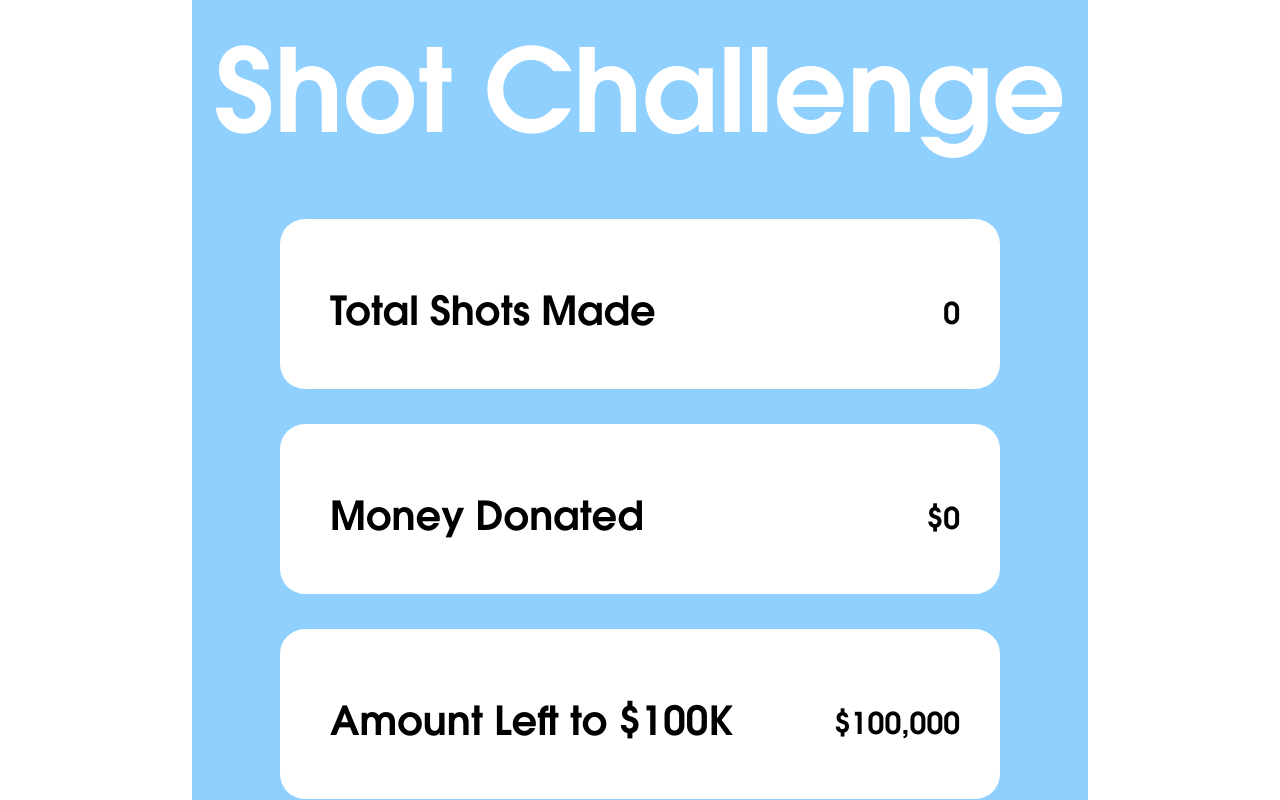
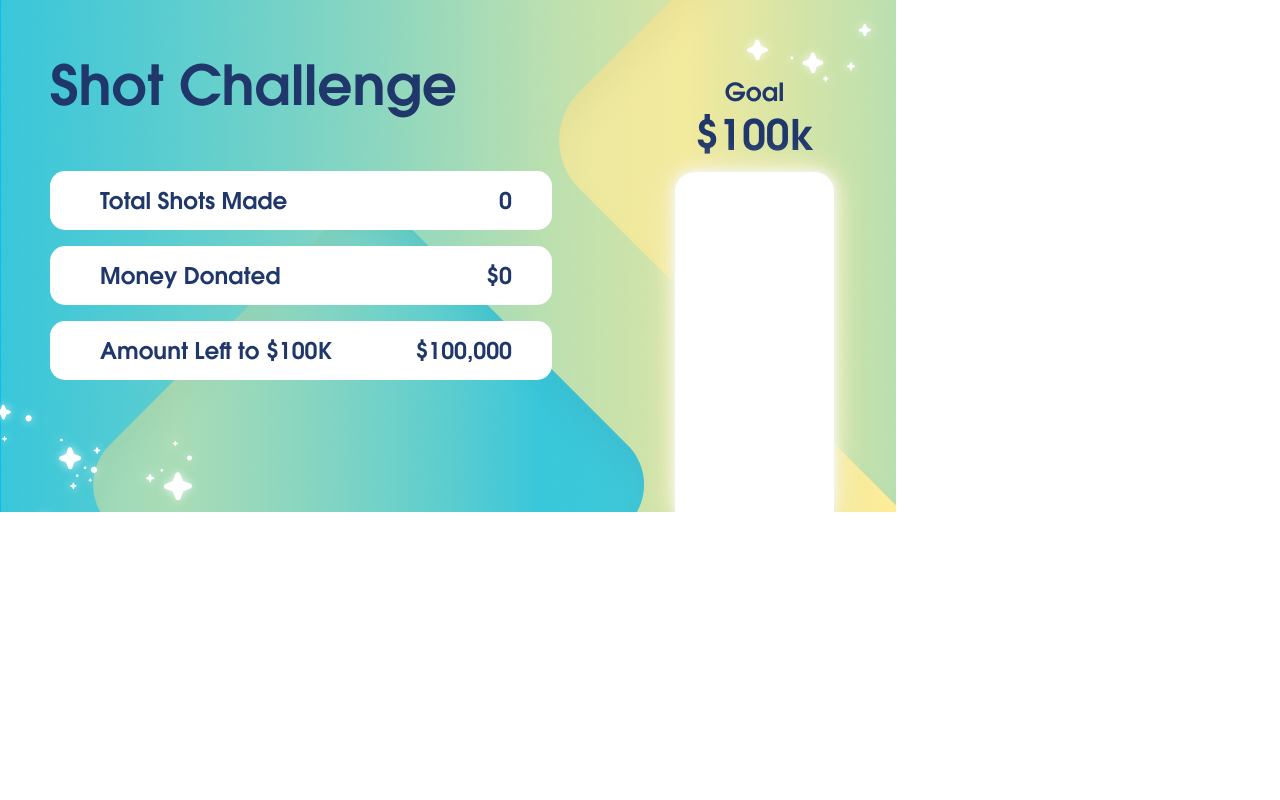
Before and after one commit to george-p-johnson/DF25-DFgives, a Vue app: page / in a window 1280 px wide. Built offline with nearby package versions, Linux system fonts and the light colour scheme; no server answers.

Commit message:
Design update
testing script to test progress bar

```diff
--- a/src/assets/main.css
+++ b/src/assets/main.css
@@ -8,39 +8,14 @@
 }
 
 html, body {
-  width: 100vw;
-  height: 100vh;
-  margin: 0;
+    height: 512px;
+    width: 896px;
     padding: 0;
     overflow: hidden;
     overflow-y: hidden;
     overflow-x: hidden;
     overscroll-behavior: none;
 }
-
-body {
-  transition:
-    color 0.5s,
-    background-color 0.5s;
-  line-height: 1.6;
-  font-family:
-    Inter,
-    -apple-system,
-    BlinkMacSystemFont,
-    'Segoe UI',
-    Roboto,
-    Oxygen,
-    Ubuntu,
-    Cantarell,
-    'Fira Sans',
-    'Droid Sans',
-    'Helvetica Neue',
-    sans-serif;
-  text-rendering: optimizeLegibility;
-  -webkit-font-smoothing: antialiased;
-  -moz-osx-font-smoothing: grayscale;
-}
-
 
 /*=========================================================
 
--- a/src/components/Leaderboard.vue
+++ b/src/components/Leaderboard.vue
@@ -1,9 +1,10 @@
 <template>
     <div id="container">
-    <!-- <img id="logo" src="/img/logo.png"> -->
+        <!-- Leaderboard-style entries -->
+        <div>
+            <ul>
                 <h2 id="header">Shot Challenge</h2>
 
-    <ul>
                 <li v-for="(entry, index) in entries" :key="index" class="leaderboard-item">
                     <div class="info">
                     <span class="name">{{ entry.name }}</span>
@@ -12,52 +13,54 @@
                 </li>
             </ul>
         </div>
+
+
+        <!-- Progress Bar Section -->
+        <div id="progressbar-wrapper">
+            <h3 id="goal">Goal<br><span id="goal-amount">$100k</span></h3>
+            <div class="progress-container">
+                <div class="progress-bar" :style="{ height: progressPercent + '%' }"></div>
+
+                <div class="progress-label">
+                    ${{ moneyDonated.toLocaleString() }} <span id="raised">Raised</span>
+                </div>
+            </div>
+        </div>
+
+    </div>
 </template>
 
 <style scoped>
 #container {
-  margin: 0 auto;
-  display: table;
-  background-color: #90D0FE;
     height: 512px;
     width: 896px;
-  /* background-image: url('/img/bg.png'); */
+    position: relative;
+    background-image: url("/img/bg.png");
 }
 
-/* #logo {
-  margin: 90px auto 50px auto;
-  display: table;
-  width: 400px;
-} */
-
 #header {
-  color: #ffffff;
-  margin: 0 auto;
-  display: table;
+    color: #1F376A;
+    margin-bottom: 50px;
     font-family: "AvantGardeForSalesforce-Demi", sans-serif;
-  font-size: 115px;
+    font-size: 55px;
 }
 
 ul {
     list-style: none;
-  padding: 0;
+    padding: 50px 0 0 50px;
 }
 
 .leaderboard-item {
     position: relative;
     margin-bottom: 1rem;
-  height: 170px;
-  width: 720px;
+    height: 59px;
+    width: 502px;
     background-color: #ffffff;
-  border-radius: 25px;
-  color: #000000;
-  text-align: left;
+    border-radius: 15px;
+    color: #1F376A;
     text-indent: 125px;
-  line-height: 100px;
-  font-size: 80px;
+    font-size: 23px;
     font-family: "AvantGardeForSalesforce-Demi", sans-serif;
-  margin: 35px auto;
-  display: block;
 }
 
 .info {
@@ -69,28 +72,99 @@ ul {
 .name {
     right: 75px;
     position: relative;
-    font-size: 40px;
+    font-size: 23px;
 }
 
 .score {
     position: absolute;
     right: 0;
     padding-right: 40px;
-  font-size: 30px;
-  top: 50%;
+    font-size: 23px;
+    top: 40%;
     transform: translateY(-40%);
 }
+
+/*=========================================================
+
+Progressbar
+
+=========================================================*/
+#progressbar-wrapper {
+    position: absolute;
+    text-align: center;
+    width: 159px;
+    margin-right: 62px;
+    bottom: 0;
+    right: 0;
+}
+
+#goal {
+    display: block;
+    margin-bottom: 10px;
+    font-size: 25px;
+    font-weight: bold;
+    color: #1F376A;
+    font-family: "AvantGardeForSalesforce-Demi", sans-serif;
+}
+
+#goal-amount {
+    font-size: 42px;
+}
+
+.progress-container {
+    position: absolute;
+    height: 340px;
+    background-color: #fff;
+    border-radius: 20px 20px 0 0;
+
+    position: relative;
+    overflow: hidden;
+    display: flex;
+    flex-direction: column;   /* stack label on top of bar */
+    align-items: center;
+    justify-content: flex-end; /* keep bar at bottom */
+
+      box-shadow: 0 0 10px #ECFAFE, /* Inner glow */
+              0 0 20px #F9F1CF, /* Medium glow */
+              0 0 30px #F9F1CF; /* Outer glow */
+}
+
+.progress-bar {
+    width: 100%;
+    height: 0%; /* will grow upward */
+    background: linear-gradient(to top,rgba(255, 120, 79, 0.2) 0%, rgba(255, 120, 79, 1) 100%);
+    border-radius: 20px 20px 0 0;
+    transition: height 0.5s ease-in-out;
+}
+
+.progress-label {
+    position: absolute;
+    bottom: 20px;
+    left: 50%;
+    transform: translateX(-50%);
+    font-family: "AvantGardeForSalesforce-Demi", sans-serif;
+    font-size: 30px;
+    color: #ffffff;
+    font-weight: bold;
+    line-height: 35px;
+}
+
+#raised {
+    margin: 0 auto;
+    display: table;
+    font-size: 15px;
+    font-family: "AvantGardeForSalesforce-Demi", sans-serif;
+}
 </style>
+
+
+
 
 <script setup>
 import { onMounted, onUnmounted, computed } from 'vue';
 import { store } from '../store.js';
 
-// Use Netlify Functions endpoint
 const SHOTS_API_URL = '/api/shots';
-// const SHOTS_API_URL = 'https://script.google.com/macros/s/AKfycbx3Ve1GOp90lyHgugxSZ7uSVMJaq6a4bXqCd-Imn0O5MikCV1010kjBLlIBQAHTfGFf/exec';
-
-
 
 let intervalId = null;
 
@@ -105,24 +179,39 @@ const fetchShots = async () => {
   }
 };
 
+
+
+
+
 onMounted(() => {
-  fetchShots(); // initial fetch
-  intervalId = setInterval(fetchShots, 5000); // poll every 5s
+  // 🚨 for testing only
+//   store.totalShots = 10000; // try different numbers
+
+  // production
+  fetchShots();
+  intervalId = setInterval(fetchShots, 5000);
 });
+
+
+
+
+
 
 onUnmounted(() => {
   clearInterval(intervalId);
 });
 
-const entries = computed(() => {
-  const totalShots = store.totalShots || 0;
-  const moneyDonated = totalShots * 5;
-  const amountLeft = Math.max(100000 - moneyDonated, 0);
+// Calculated values
+const totalShots = computed(() => store.totalShots || 0);
+const moneyDonated = computed(() => totalShots.value * 5);
+const amountLeft = computed(() => Math.max(100000 - moneyDonated.value, 0));
+const progressPercent = computed(() =>
+  Math.min((moneyDonated.value / 100000) * 100, 100)
+);
 
-  return [
-    { name: 'Total Shots Made', value: totalShots.toLocaleString() },
-    { name: 'Money Donated', value: `$${moneyDonated.toLocaleString()}` },
-    { name: 'Amount Left to $100K', value: `$${amountLeft.toLocaleString()}` },
-  ];
-});
+const entries = computed(() => [
+  { name: 'Total Shots Made', value: totalShots.value.toLocaleString() },
+  { name: 'Money Donated', value: `$${moneyDonated.value.toLocaleString()}` },
+  { name: 'Amount Left to $100K', value: `$${amountLeft.value.toLocaleString()}` },
+]);
 </script>
--- /dev/null
+++ b/src/components/LeaderboardOG.vue
@@ -0,0 +1,122 @@
+<template>
+  <div id="container">
+    <!-- <img id="logo" src="/img/logo.png"> -->
+    <h2 id="header">Shot Challenge</h2>
+
+    <ul>
+      <li v-for="(entry, index) in entries" :key="index" class="leaderboard-item">
+        <div class="info">
+          <span class="name">{{ entry.name }}</span>
+          <span class="score">{{ entry.value }}</span>
+        </div>
+      </li>
+    </ul>
+  </div>
+</template>
+
+<style scoped>
+#container {
+  margin: 0 auto;
+  display: table;
+  background-color: #90D0FE;
+  height: 512px;
+  width: 896px;
+  /* background-image: url('/img/bg.png'); */
+}
+
+#header {
+  color: #ffffff;
+  margin: 0 auto;
+  display: table;
+  font-family: "AvantGardeForSalesforce-Demi", sans-serif;
+  font-size: 115px;
+}
+
+ul {
+  list-style: none;
+  padding: 0;
+}
+
+.leaderboard-item {
+  position: relative;
+  margin-bottom: 1rem;
+  height: 170px;
+  width: 720px;
+  background-color: #ffffff;
+  border-radius: 25px;
+  color: #000000;
+  text-align: left;
+  text-indent: 125px;
+  line-height: 100px;
+  font-size: 80px;
+  font-family: "AvantGardeForSalesforce-Demi", sans-serif;
+  margin: 35px auto;
+  display: block;
+}
+
+.info {
+  position: relative;
+  top: 50%;
+  transform: translateY(-50%);
+}
+
+.name {
+    right: 75px;
+    position: relative;
+    font-size: 40px;
+}
+
+.score {
+  position: absolute;
+  right: 0;
+  padding-right: 40px;
+  font-size: 30px;
+  top: 50%;
+  transform: translateY(-40%);
+}
+</style>
+
+<script setup>
+import { onMounted, onUnmounted, computed } from 'vue';
+import { store } from '../store.js';
+
+// Use Netlify Functions endpoint
+const SHOTS_API_URL = '/api/shots';
+// const SHOTS_API_URL = 'https://script.google.com/macros/s/AKfycbx3Ve1GOp90lyHgugxSZ7uSVMJaq6a4bXqCd-Imn0O5MikCV1010kjBLlIBQAHTfGFf/exec';
+
+
+
+let intervalId = null;
+
+const fetchShots = async () => {
+  try {
+    const response = await fetch(SHOTS_API_URL);
+    if (!response.ok) throw new Error(`HTTP ${response.status}`);
+    const data = await response.json();
+    store.totalShots = data.totalShots ?? 0;
+  } catch (err) {
+    console.error('Error fetching shots:', err);
+  }
+};
+
+onMounted(() => {
+  fetchShots(); // initial fetch
+  intervalId = setInterval(fetchShots, 5000); // poll every 5s
+});
+
+onUnmounted(() => {
+  clearInterval(intervalId);
+});
+
+const entries = computed(() => {
+  const totalShots = store.totalShots || 0;
+  const moneyDonated = totalShots * 5;
+  const amountLeft = Math.max(100000 - moneyDonated, 0);
+
+  return [
+    { name: 'Total Shots Made', value: totalShots.toLocaleString() },
+    { name: 'Money Donated', value: `$${moneyDonated.toLocaleString()}` },
+    { name: 'Amount Left to $100K', value: `$${amountLeft.toLocaleString()}` },
+  ];
+});
+</script>
```
Also changed, not shown: src/components/LeaderboardOG.vue.ts (added, +122 -0 lines), src/store.js (+0 -7 lines), public/img/bar-bg.png (added), public/img/bg.png. Lines whose indentation alone changed are shown as unchanged.
